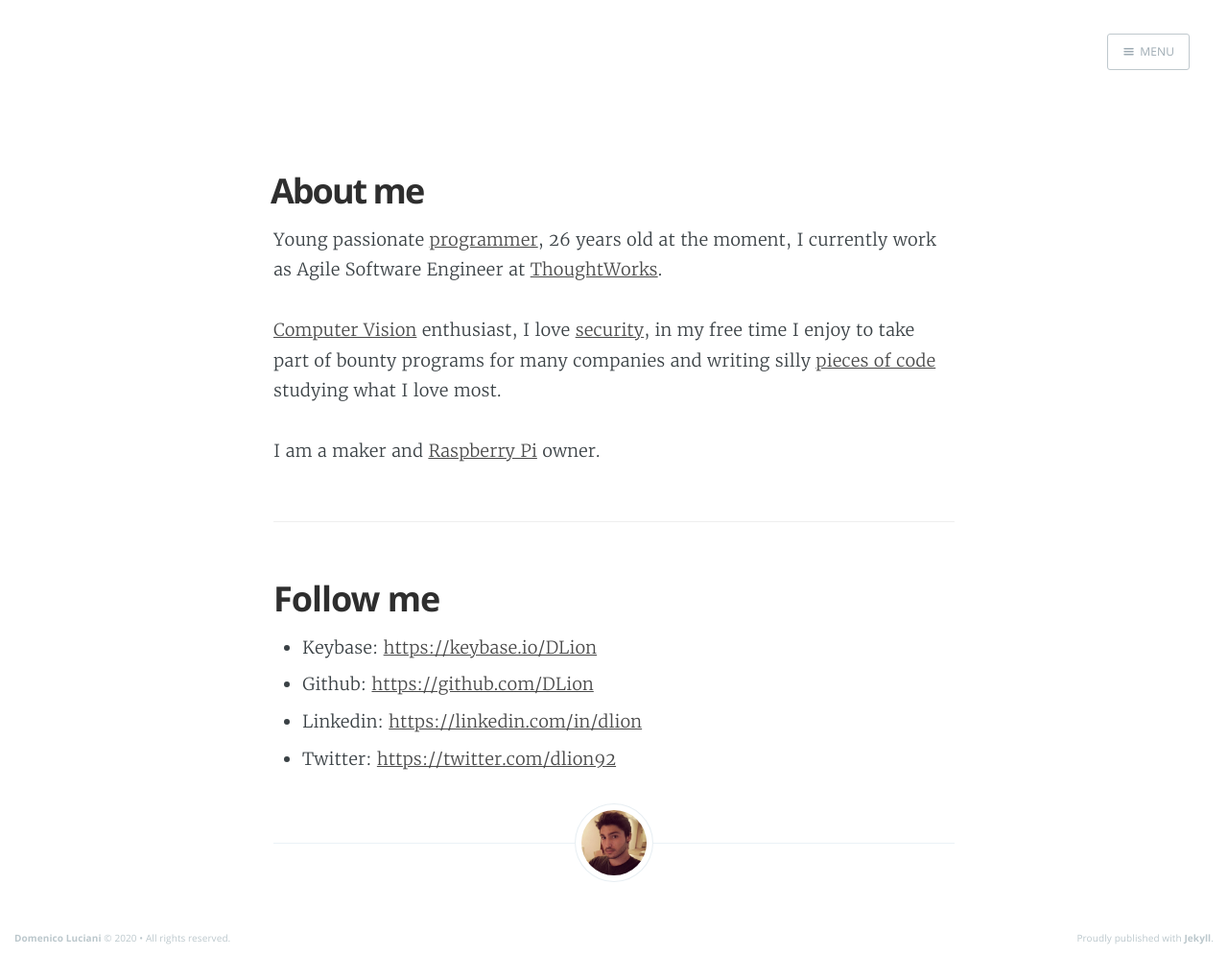
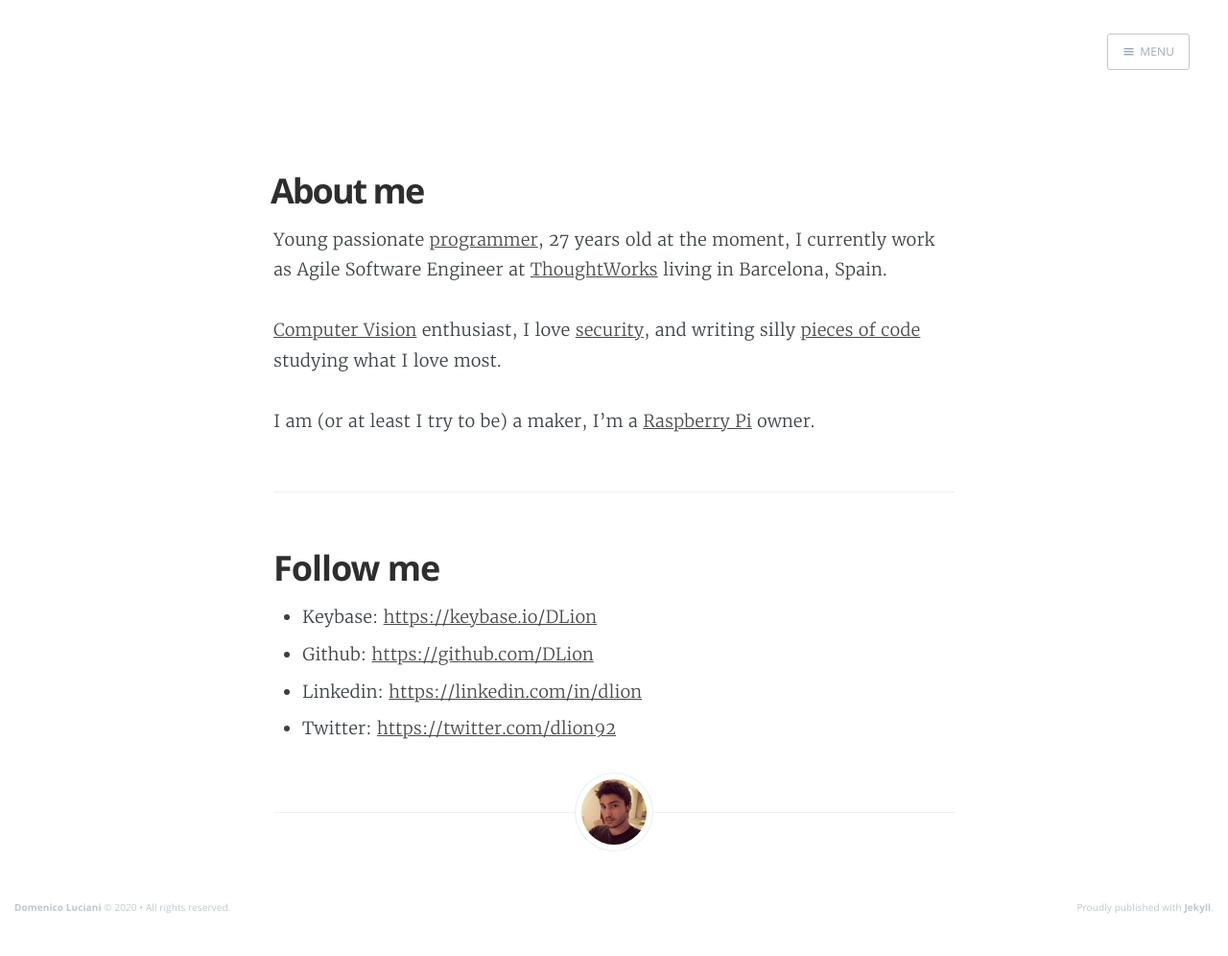
Before and after one commit to dlion/domenicoluciani, a Jekyll site: the page built from about.md, in a window 1280 px wide. Shown: the whole page at 96% size. Built offline with Jekyll 4.4.1, drawn with Linux system fonts in a browser that asks for light colours; some web fonts are replaced; after the commit the page ends 965 px from its top, so only the background shows below that.

Commit message:
Updated BIO

```diff
--- a/about.md
+++ b/about.md
@@ -3,12 +3,11 @@ layout: page
 title: About me
 ---
 
-Young passionate [programmer](/category/programming), 26 years old at the moment, I currently work as Agile Software Engineer at [ThoughtWorks](https://www.thoughtworks.com/).
+Young passionate [programmer](/category/programming), 27 years old at the moment, I currently work as Agile Software Engineer at [ThoughtWorks](https://www.thoughtworks.com/) living in Barcelona, Spain.
 
-[Computer Vision](/category/opencv) enthusiast, I love [security](/category/security), in my free time I enjoy to take part of bounty programs for many companies and writing silly [pieces of code](https://github.com/DLion) studying what I love most.
+[Computer Vision](/category/opencv) enthusiast, I love [security](/category/security), and writing silly [pieces of code](https://github.com/DLion) studying what I love most.
 
-I am a maker and [Raspberry Pi](/category/raspberrypi) owner.
-
+I am (or at least I try to be) a maker, I'm a [Raspberry Pi](/category/raspberrypi) owner.
 
 ---
 
```
